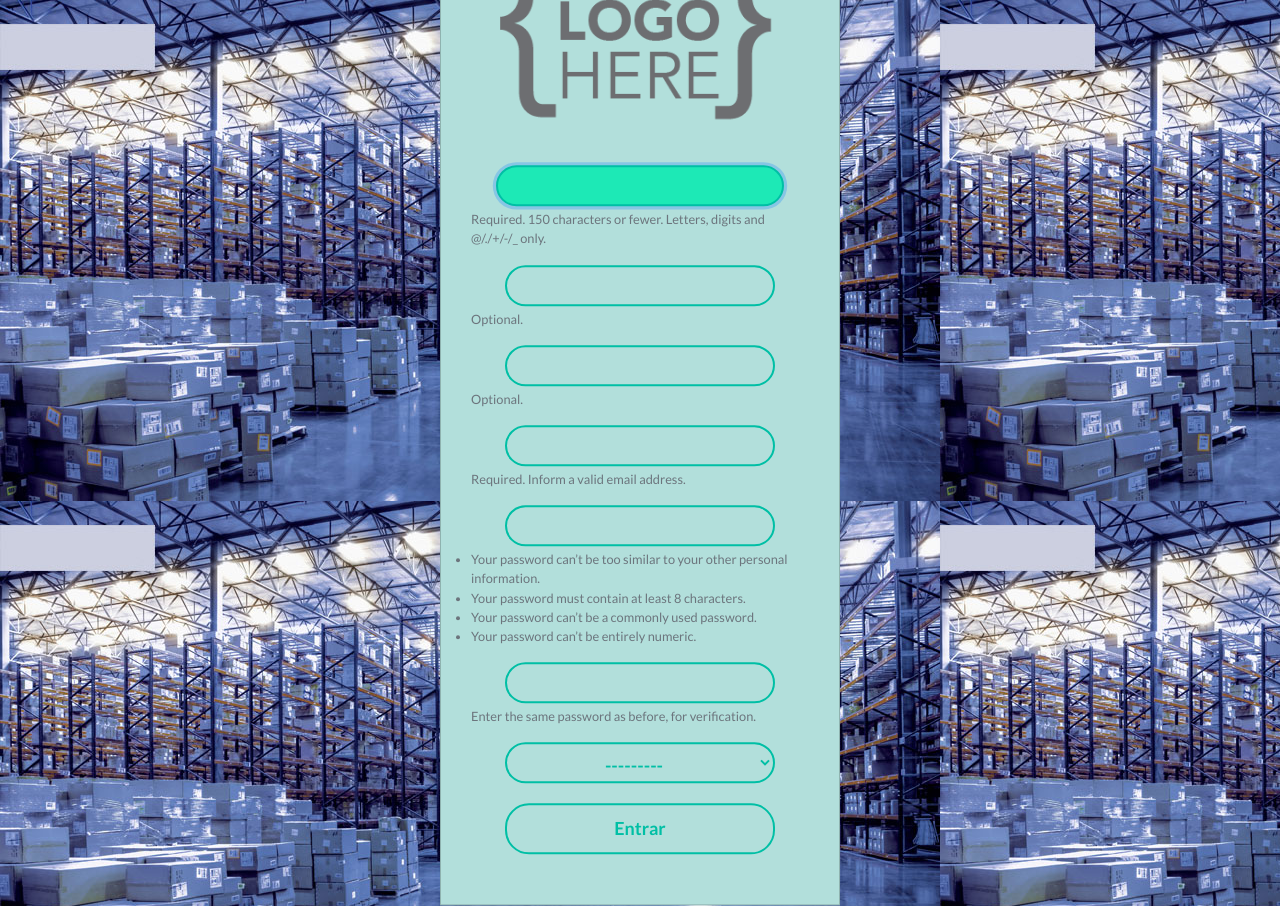
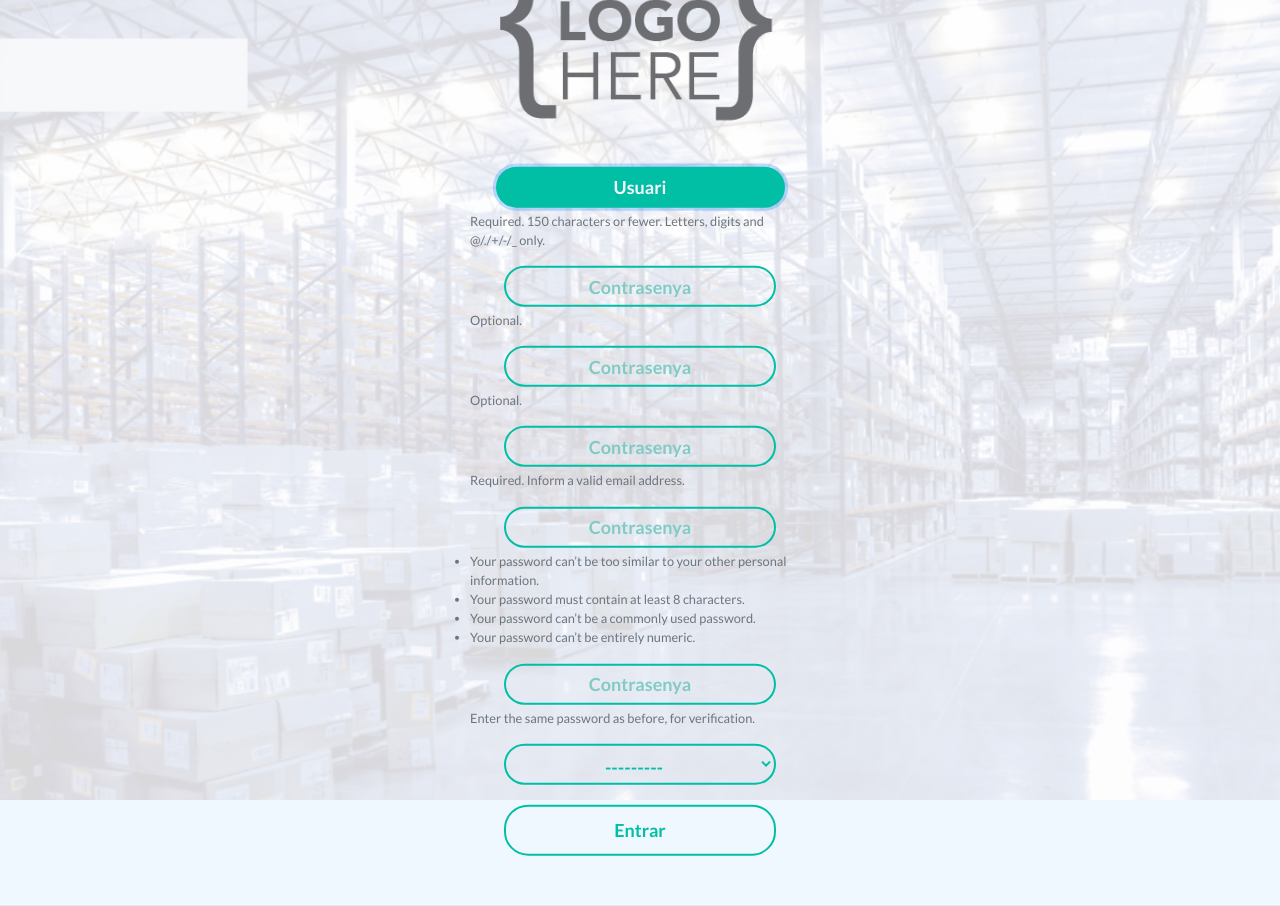
Before and after one commit to teamoutofbounds/joint-project, a Django app: template users/templates/users/login.html in a window 1280 px wide. Run offline with Django 3.2, Linux system fonts and the light colour scheme; the template is opened without the code that fills it: values that come from a table or form of the project are taken from there, others are empty; some libraries are stand-ins or nearby versions.

Commit message:
Changed the login page style.

```diff
--- a/assets/css/login.css
+++ b/assets/css/login.css
@@ -17,9 +17,9 @@ body {
     margin:auto;
     width: 50%;
     max-width: 400px;
-    background: #B2DFDB;
+    /*background: #B2DFDB;*/
     padding: 30px;
-    border: 1px solid rgba(0,0,0,0.2);
+    /*border: 1px solid rgba(0,0,0,0.2);*/
 }
 
 img {
@@ -37,9 +37,7 @@ img {
     text-align: center;
     border: 2px solid #00BFA5;
     padding: 10px 40px;
-    /*width: 250px;*/
     width: 80%;
-    /*min-width: 200px;*/
     outline: none;
     color: #00BFA5;
     font-weight: 700;
@@ -49,13 +47,13 @@ img {
 }
 
 .form-control:focus {
-    background: #1DE9B6;
+    /*background: #1DE9B6;*/
+    background: #00BFA5;
     display: block;
     margin: auto;
     text-align: center;
     border: 2px solid #00BFA5;
     padding: 10px 40px;
-    /*width: 300px;*/
     width: 85%;
     outline: none;
     color: white;
@@ -63,6 +61,10 @@ img {
     font-size: 18px;
     border-radius: 24px;
     transition: .25s;
+}
+
+.form-control:focus::placeholder {
+    color: ghostwhite;
 }
 
 .submit-btn {
@@ -90,7 +92,6 @@ img {
     border: 2px solid #00BFA5;
     padding: 10px 40px;
     width: 90%;
-    /*width: 250px;*/
     outline: none;
     color: white;
     font-weight: 700;
@@ -102,6 +103,10 @@ img {
     text-align: center;
     font-weight: 600;
     font-size: 14px;
+}
+
+.form-control::placeholder {
+    color: #80CBC4;
 }
 
 
--- a/users/templates/users/login.html
+++ b/users/templates/users/login.html
@@ -7,6 +7,15 @@
 
 {% block header %}
   <link rel="stylesheet" type="text/css" href="{% static 'css/login.css' %}">
+
+  <style>
+    body {
+      background-image: linear-gradient(rgba(255,255,255,.85), rgba(255,255,255,.85)), url("{% static 'users/img/logistics.jpg' %}");
+      background-repeat: no-repeat;
+      background-size: cover;
+    }
+  </style>
+
 {% endblock header %}
 
 {% block role %}
@@ -49,7 +58,7 @@
         {{ hidden_field }}
       {% endfor %}
 
-      <!--Alert for errors-->
+      <!-- ALERT FOR ERRORS -->
       {% if form.non_field_errors %}
         <div class="alert alert-danger" role="alert">
           {% for error in form.non_field_errors %}
@@ -57,8 +66,7 @@
           {% endfor %}
         </div>
       {% endif %}
-      <!-- End alert -->
-
+      <!-- END ALERT -->
 
       {% for field in form.visible_fields %}
         <div class="form-group">
@@ -75,7 +83,11 @@
               {% render_field field class="form-control is-valid" %}
             {% endif %}
           {% else %}
-            {% render_field field class="form-control" %}
+            {% if field.name == 'username' %}
+              {% render_field field class="form-control" placeholder="Usuari" %}
+            {% else %}
+              {% render_field field class="form-control" placeholder="Contrasenya" %}
+            {% endif %}
           {% endif %}
 
           {% if field.help_text %}
```
